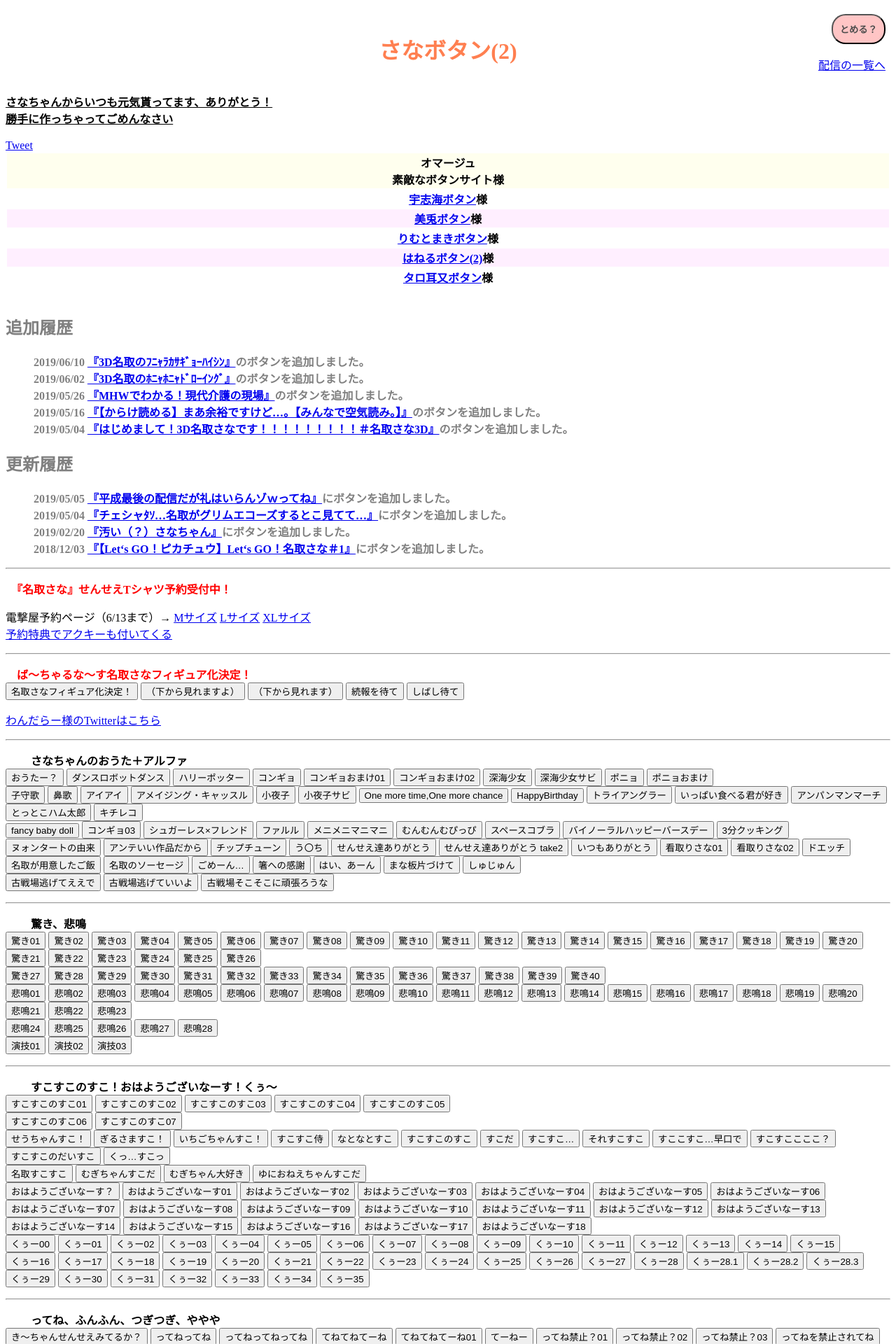
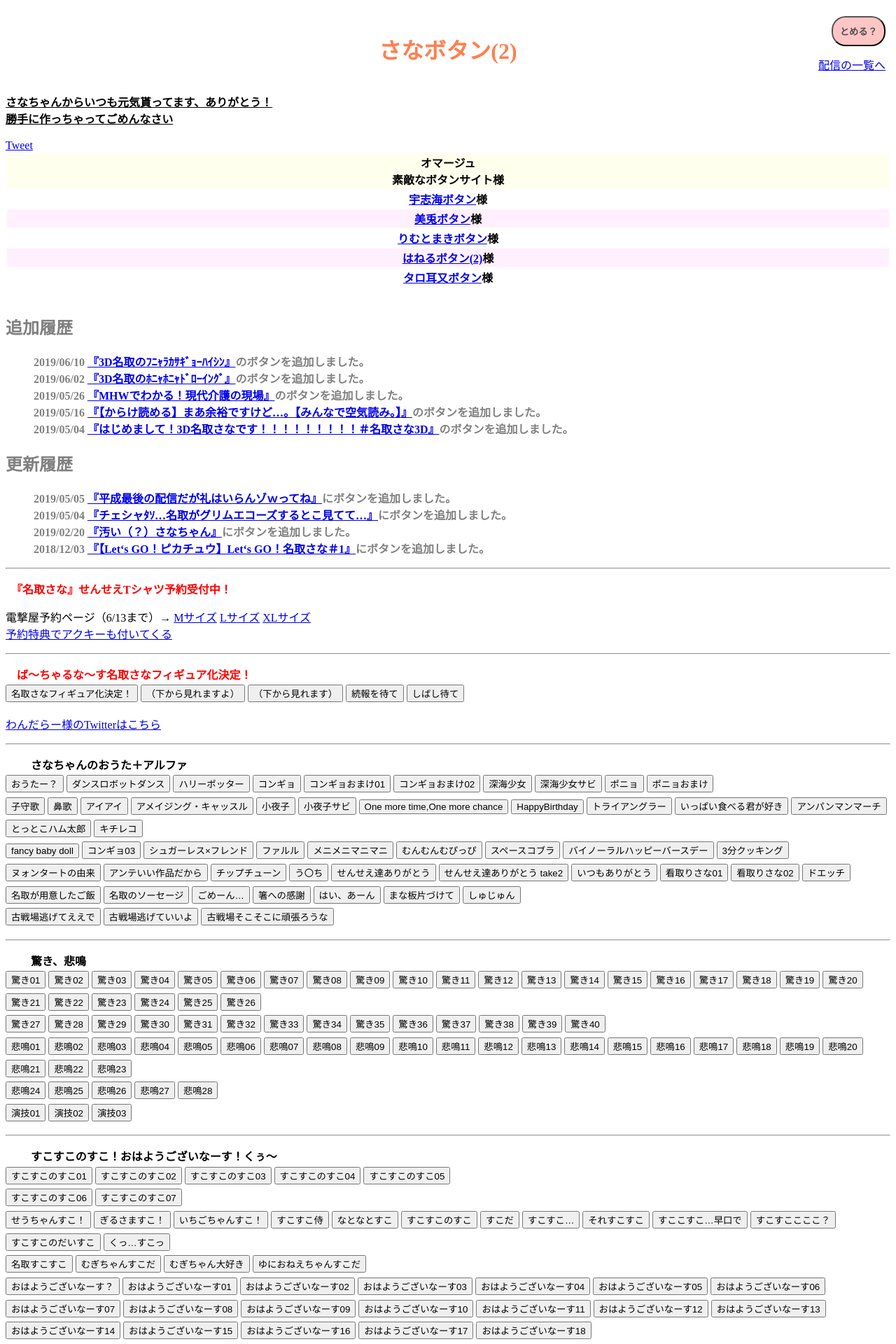
Before and after one commit to sanabutton/sanabutton.github.io, a Jekyll site: the page built from index.html, in a window 1280 px wide. Shown: the top 1920 px of the page at 70% size. Built offline with Jekyll 4.4.1, drawn with Linux system fonts in a browser that asks for light colours; comment, search, counter and statistics services are not loaded.

Commit message:
button の上下にマージンを追加

```diff
--- a/_sass/common.scss
+++ b/_sass/common.scss
@@ -1,4 +1,8 @@
 @charset "utf-8";
+button {
+  margin: 0.25em 0;
+}
+
 // 画面上に固定のやつ
 .stop-button {
   position: fixed;
```
